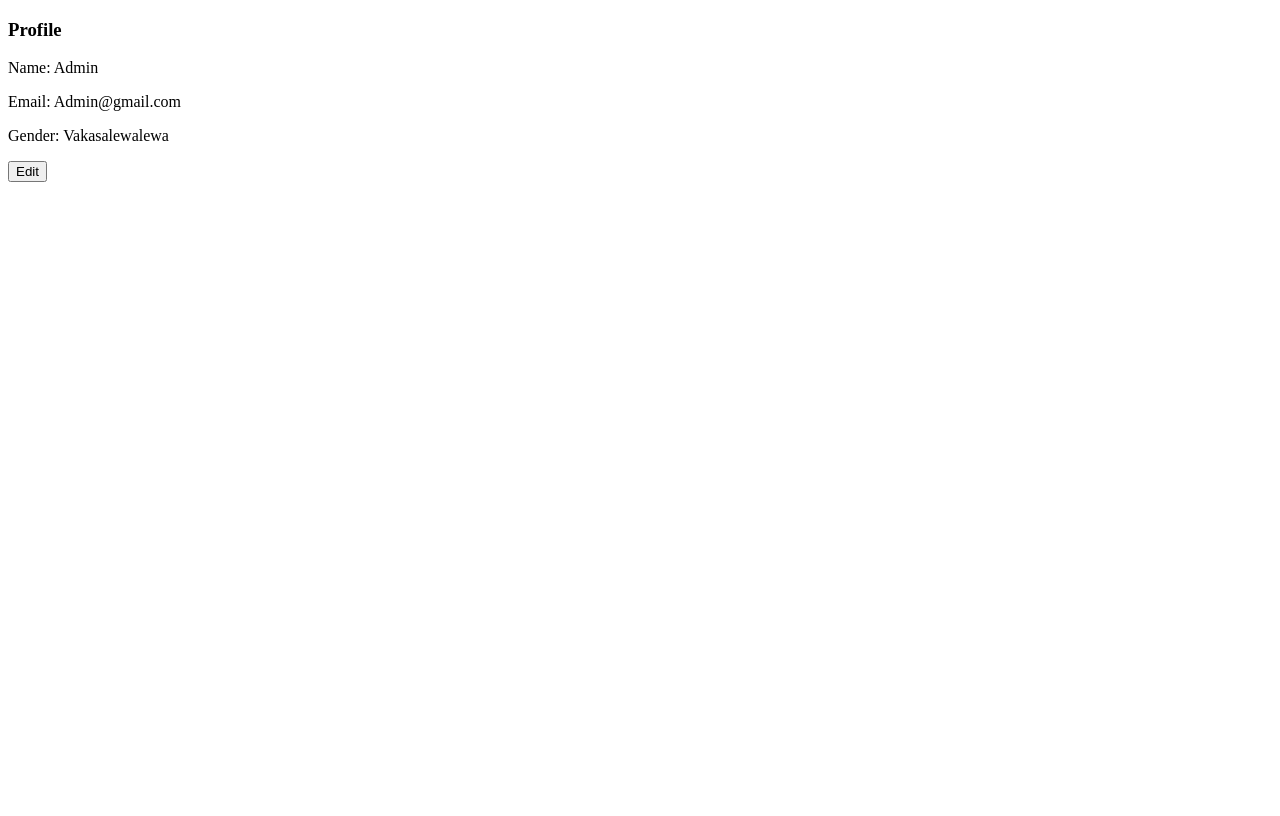
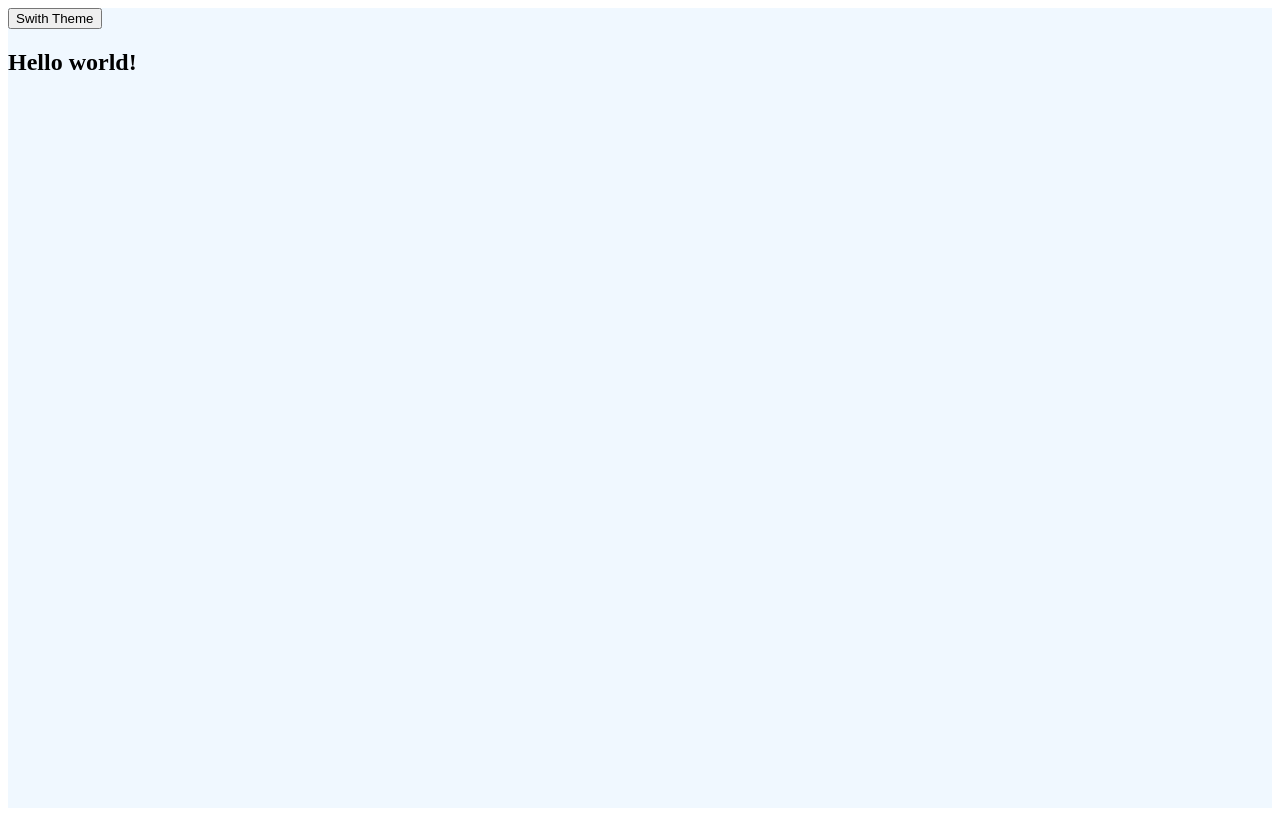
Before and after one commit to MishaPetrovskui/React-Class, a React (Create React App) app: page / in a window 1280 px wide. Built offline with nearby package versions, Linux system fonts and the light colour scheme.

Commit message:
create color switch

```diff
--- a/src/App.js
+++ b/src/App.js
@@ -1,108 +1,28 @@
 import "./styles.css";
 import { useState } from "react";
 
-function Note({ text }) {
-  const [isEdit, setIsEdit] = useState(false);
-  const [textarea, settextArea] = useState(text);
+function ThemeSwitch({ onClick }) {
+  return <button onClick={onClick}>Swith Theme</button>;
+}
 
+export default function App() {
+  const [theme, setTheme] = useState("darkTheme");
   return (
     <>
-      <h3>Notes</h3>
-      {isEdit ? (
-        <form onSubmit={() => setIsEdit(false)}>
-          <textarea
-            value={textarea}
-            onChange={(e) => {
-              settextArea(e.target.value);
-            }}
-            required
-          ></textarea>
-          <button type="submit">Save</button>
-        </form>
-      ) : (
-        <p onClick={() => setIsEdit(true)}>{textarea}</p>
-      )}
+      <main className={theme}>
+        <ThemeSwitch
+          onClick={() =>
+            setTheme(
+              theme === "theme1"
+                ? "theme2"
+                : theme === "theme2"
+                ? "theme3"
+                : "theme1"
+            )
+          }
+        />
+        <h2>Hello world!</h2>
+      </main>
     </>
   );
 }
-
-function Profile({ profile }) {
-  const [isEdit, setIsEdit] = useState(false);
-  const [profileData, setProfileData] = useState(profile);
-  // const [textName, setTextName] = useState(name);
-  // const [textEmail, setTextEmail] = useState(email);
-  // const [textGender, setTextGender] = useState(gender);
-
-  return (
-    <>
-      <h3>Profile</h3>
-      {isEdit ? (
-        <form onSubmit={() => setIsEdit(false)}>
-          <p>Name:</p>
-          <textarea
-            value={profileData.name}
-            onChange={(e) => {
-              setProfileData({
-                name: e.target.value,
-                email: profileData.email,
-                gender: profileData.gender,
-              });
-            }}
-            required
-          ></textarea>
-          <p>Email:</p>
-          <textarea
-            value={profileData.email}
-            onChange={(e) => {
-              setProfileData({
-                name: profileData.name,
-                email: e.target.value,
-                gender: profileData.gender,
-              });
-            }}
-            required
-          ></textarea>
-          <p>Gender:</p>
-          <select
-            value={profileData.gender}
-            onChange={(e) => {
-              setProfileData({
-                name: profileData.name,
-                email: profileData.email,
-                gender: e.target.value,
-              });
-            }}
-          >
-            <option>MAN</option>
-            <option>WOMAN</option>
-            <option>Vakasalewalewa</option>
-            <option>Сroissant</option>
-          </select>
-          <button type="submit">Save</button>
-        </form>
-      ) : (
-        <>
-          <p>Name: {profileData.name}</p>
-          <p>Email: {profileData.email}</p>
-          <p>Gender: {profileData.gender}</p>
-          <button onClick={() => setIsEdit(true)}>Edit</button>
-        </>
-      )}
-    </>
-  );
-}
-
-export default function App() {
-  return (
-    <>
-      {/* <Note text="Hello world!" /> */}
-      <Profile
-        profile={{
-          name: "Admin",
-          email: "Admin@gmail.com",
-          gender: "Vakasalewalewa",
-        }}
-      />
-    </>
-  );
-}
--- a/src/styles.css
+++ b/src/styles.css
@@ -2,3 +2,24 @@
   font-family: sans-serif;
   text-align: center;
 }
+
+main {
+  min-height: 100vh;
+  background-color: aliceblue;
+  background-color: aliceblue;
+}
+
+main.theme1 {
+  background-color: aliceblue;
+  color: #000;
+}
+
+main.theme2 {
+  background-color: rgb(15, 13, 13);
+  color: white;
+}
+
+main.theme3 {
+  background-color: #1e3a8a;
+  color: #e5e7eb;
+}
```
